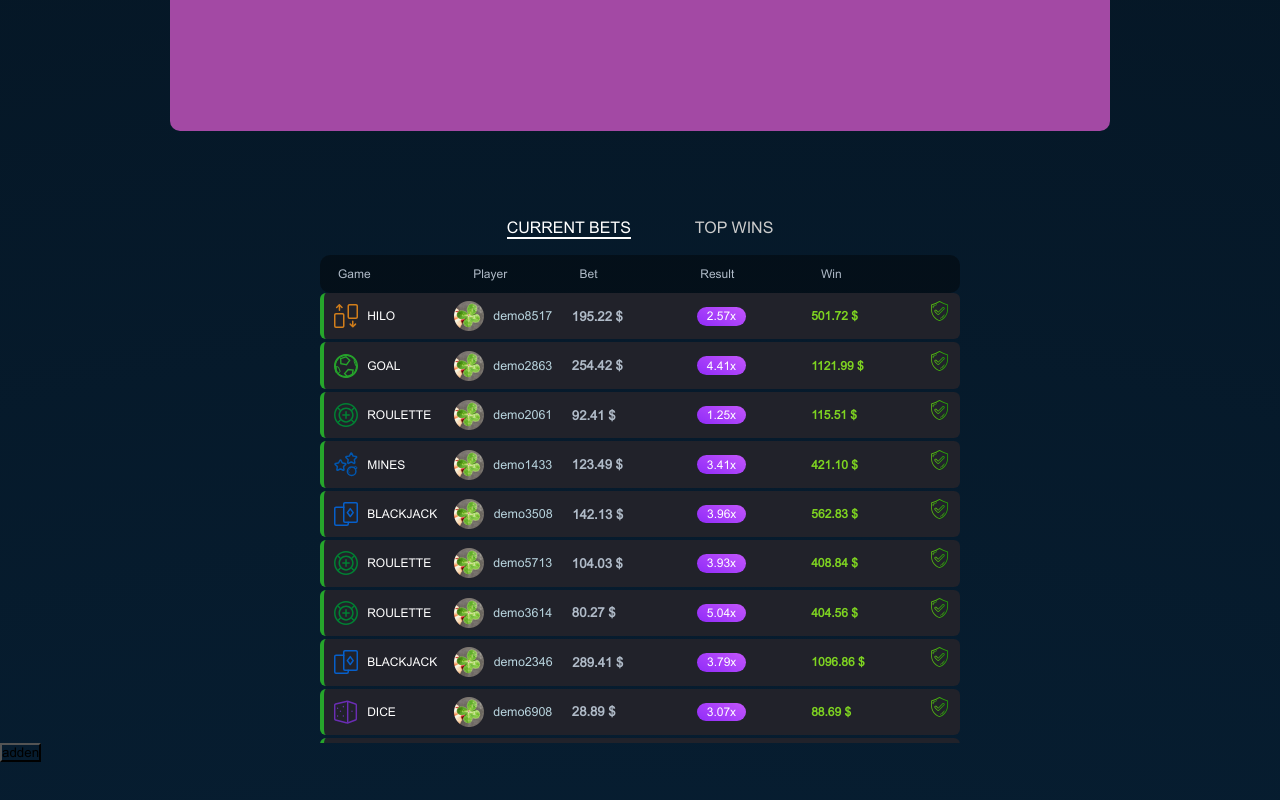
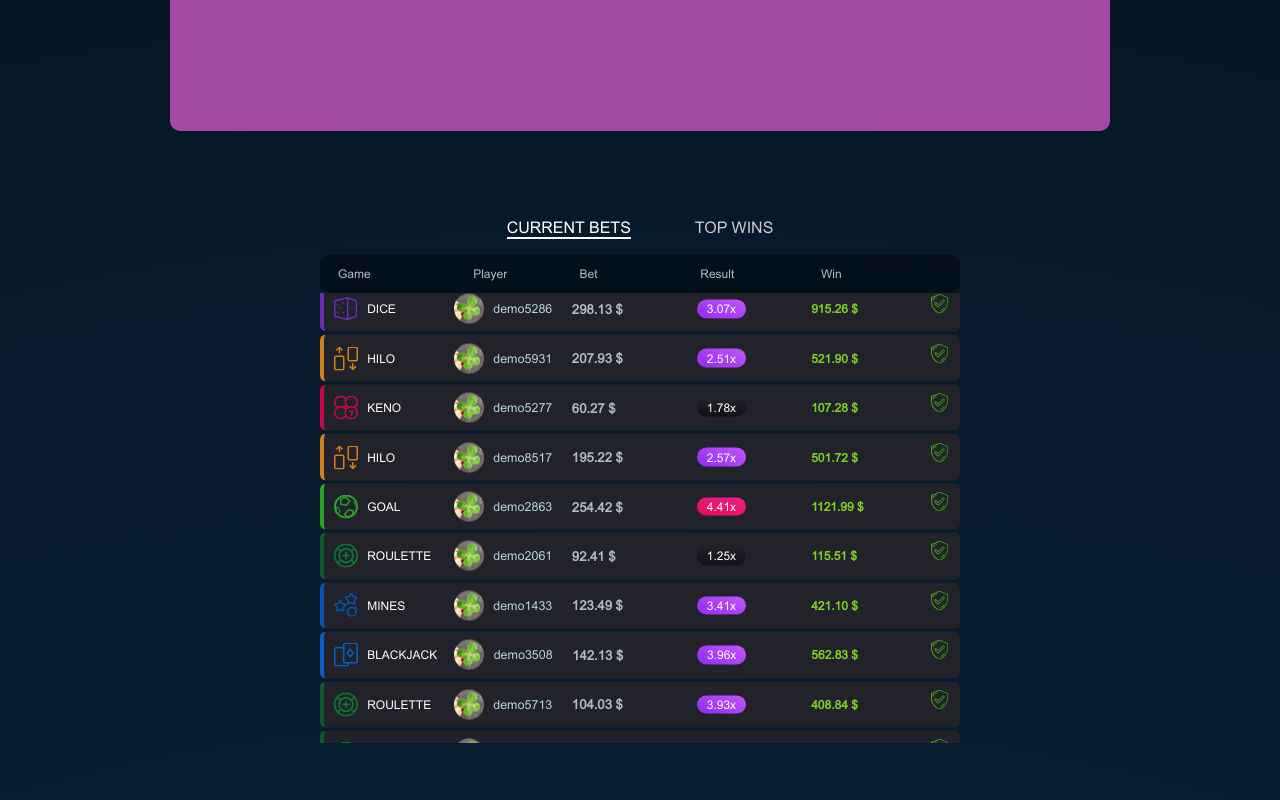
Before and after one commit to ls-irakli-lekishvili/spribe, an Angular app: page /plinko in a window 1280 px wide. Shown: the part 466-1266 px from the top of the page. Built offline with nearby package versions, Linux system fonts and the light colour scheme.

Commit message:
fixed most of the problem

```diff
--- a/package.json
+++ b/package.json
@@ -23,6 +23,7 @@
     "@angular/router": "~9.0.2",
     "rxjs": "~6.5.4",
     "tslib": "^1.10.0",
+    "web-animations-js": "^2.3.2",
     "zone.js": "~0.10.2"
   },
   "devDependencies": {
--- a/src/app/app.module.ts
+++ b/src/app/app.module.ts
@@ -3,7 +3,6 @@ import { NgModule } from '@angular/core';
 import { BrowserAnimationsModule } from '@angular/platform-browser/animations';
 import { MatDialogModule } from '@angular/material/dialog';
 import { MatTabsModule } from '@angular/material/tabs';
-
 
 import { AppRoutingModule } from './app-routing.module';
 import { AppComponent } from './app.component';
@@ -11,6 +10,7 @@ import { HeaderComponent } from './components/header/header.component';
 import { ProfilePopUpComponent } from './components/profile-pop-up/profile-pop-up.component';
 import { BetStatsComponent } from './components/bet-stats/bet-stats.component';
 import { UserComponent } from './components/bet-stats/user/user.component';
+
 
 @NgModule({
   declarations: [
--- a/src/app/components/bet-stats/bet-stats.component.css
+++ b/src/app/components/bet-stats/bet-stats.component.css
@@ -42,30 +42,9 @@ main {
 }
 
 .border {
-  position: relative;
   height: 450px;
   overflow: hidden;
  }
-
-.container {
-  height: auto;
-  position:absolute;
-  bottom: 0;
-  animation: move 1s;
-  animation-fill-mode: forwards;
-  /* position: relative;*/
- /* transform: translateY(-3em);*/
- /* transition: all .5s linear;*/
- }
-
-/*.slide-bottom {*/
-/*  position: relative;*/
-/*  !*animation-iteration-count: infinite;*!*/
-/*  !*-moz-animation-iteration-count: infinite;*!*/
-/*  !*-webkit-animation-iteration-count: infinite;*!*/
-/*  !*-o-animation-iteration-count: infinite;*!*/
-
-/*}*/
 
 @-webkit-keyframes move {
   0% {
@@ -78,9 +57,9 @@ main {
 
 @keyframes move {
   0% {
-    transform: translateY(-6em);
+    transform: translateY(-3em);
   }
   100% {
-    transform: translateY(-3em);
+    transform: translateY(0);
   }
 }
--- a/src/app/components/bet-stats/bet-stats.component.html
+++ b/src/app/components/bet-stats/bet-stats.component.html
@@ -14,11 +14,11 @@
 
   <div *ngIf="currentPage">
     <div class="border">
-    <div class="container" id="container" [ngStyle]="test && {top: '3em'}">
-      <div *ngFor="let currentBet of currentBets">
-        <app-user [data]="currentBet"></app-user>
+      <div class="container" id="container">
+        <div *ngFor="let currentBet of currentBets">
+          <app-user [data]="currentBet"></app-user>
+        </div>
       </div>
-    </div>
     </div>
   </div>
 
@@ -29,5 +29,3 @@
   </div>
 
 </main>
-
-<button (click)="addElement()">adden</button>
--- a/src/app/components/bet-stats/bet-stats.component.ts
+++ b/src/app/components/bet-stats/bet-stats.component.ts
@@ -6,14 +6,15 @@ import {CurrentBetsService} from '../../services/current-bets.service';
 @Component({
   selector: 'app-bet-stats',
   templateUrl: './bet-stats.component.html',
-    styleUrls: ['./bet-stats.component.css']
+  styleUrls: ['./bet-stats.component.css'],
 })
+
 export class BetStatsComponent implements OnInit {
 
   currentBets: TopWins[];
   topWins: TopWins[];
-    test: boolean = true;
   currentPage: boolean = true;
+  interval;
 
   constructor(
     public winData: TopWinsService,
@@ -24,26 +25,43 @@ export class BetStatsComponent implements OnInit {
   ngOnInit(): void {
     this.topWins = this.winData.topWins;
     this.currentBets = this.betData.currentBets;
-        // this.addElement();
+    this.adding();
   }
 
   activeTab(firstTab: boolean) {
     this.currentPage = firstTab;
+    if (!firstTab) {
+      clearInterval(this.interval);
+    } else {
+      this.adding();
+    }
   }
 
-    // getS() {
-    // }
+// will be replaced with service
+  adding() {
+    this.interval = setInterval(() => {
+      this.addElement();
+    }, 1500);
+  }
 
   addElement() {
-    //   setInterval(() => {
     this.currentBets.unshift(this.currentBets[this.currentBets.length - 1]);
     this.currentBets.pop();
-    //     this.addClass();
-    //   }, 1000);
+    this.addClass();
+    setTimeout(() => this.removeClass(), 1000);
   }
 
-    // addClass() {
-    //   document.getElementById('container').style.animation = 'move 1s infinite';
-    //   document.getElementById('container').style.animationFillMode = 'infinite';
-    // }
+  addClass() {
+    const element = document.getElementById('container');
+    if (element) {
+      element.style.animation = 'move 1100ms';
     }
+  }
+
+  removeClass() {
+    const element = document.getElementById('container');
+    if (element) {
+      element.style.animation = null;
+    }
+  }
+}
--- a/src/app/components/bet-stats/user/user.component.css
+++ b/src/app/components/bet-stats/user/user.component.css
@@ -4,7 +4,6 @@
   background: #21222a;
   border-radius: 6px;
   margin-bottom: .2em;
-  border-left: 4px solid #26a52b;
   cursor: pointer;
 }
 
--- a/src/app/components/bet-stats/user/user.component.html
+++ b/src/app/components/bet-stats/user/user.component.html
@@ -1,15 +1,20 @@
-<div class="bet-stats-row">
+<div class="bet-stats-row" *ngIf="data" [style.borderLeft]="'4px solid '+ data.color ">
   <div class="table-col-data">
     <img src="assets/images/{{ game[data.index].image }}" alt="game" class="game-image">
     <span class="game-name">{{data.game}}</span>
   </div>
+
   <div class="table-col-data">
     <img src="{{ data.avatar }}" alt="avatar" class="player-avatar">
     <span class="player-name">{{ data.player }}</span>
   </div>
+
   <span class="table-col-data bet">{{ data.bet }} $</span>
   <div class="table-col-data">
-    <span class="result m">{{ data.result }}x</span>
+    <span class="result l"
+        [ngClass]="{ 's': data.result > 1 && data.result <= 2, 'm': data.result > 2 && data.result <= 4, 'b': data.result > 4}">
+      {{ data.result }}x
+    </span>
   </div>
   <span class="table-col-data win">{{ data.win }} $</span>
   <img src="assets/images/watermark.svg" alt="verified" class="table-col-data verified">
--- a/src/app/components/bet-stats/user/user.component.ts
+++ b/src/app/components/bet-stats/user/user.component.ts
@@ -1,4 +1,4 @@
-import { Component, OnInit, Input} from '@angular/core';
+import {Component, AfterViewInit, Input, OnInit} from '@angular/core';
 import {TopWins} from '../../../interfaces/top-wins';
 import {Game} from '../../../interfaces/game';
 import {HeaderGameDataService} from '../../../services/header-game-data.service';
@@ -11,7 +11,8 @@ import {HeaderGameDataService} from '../../../services/header-game-data.service'
 export class UserComponent implements OnInit {
   @Input() data: TopWins;
   game: Game[];
-  constructor(public gameData: HeaderGameDataService) { }
+
+  constructor(public gameData: HeaderGameDataService) {}
 
   ngOnInit(): void {
     this.game = this.gameData.games;
@@ -21,7 +22,9 @@ export class UserComponent implements OnInit {
   // adds indexes to find pictures of game easily
   addIndexes() {
     this.data['index'] = this.game
-        .findIndex(el => el.name === this.data.game);
+      .findIndex(el => el.name === this.data.game);
+    this.data['color'] = this.game[this.data.index].color;
+    this.data.result = Number(this.data.result);
   }
 
 }
--- a/src/app/interfaces/top-wins.ts
+++ b/src/app/interfaces/top-wins.ts
@@ -2,8 +2,9 @@ export interface TopWins {
     game: string;
     player: string;
     bet: string;
-    result: string;
+    result: string | number;
     win: string;
     avatar: string;
     index?: number;
+    color?: string;
 }
--- a/src/polyfills.ts
+++ b/src/polyfills.ts
@@ -26,7 +26,7 @@
  * Only required if AnimationBuilder is used within the application and using IE/Edge or Safari.
  * Standard animation support in Angular DOES NOT require any polyfills (as of Angular 6.0).
  */
-// import 'web-animations-js';  // Run `npm install --save web-animations-js`.
+import 'web-animations-js';  // Run `npm install --save web-animations-js`.
 
 /**
  * By default, zone.js will patch all possible macroTask and DomEvents
```
Also changed, not shown: 1 other file (tests, documents, lock files or other folders). Lines whose indentation alone changed are shown as unchanged.
